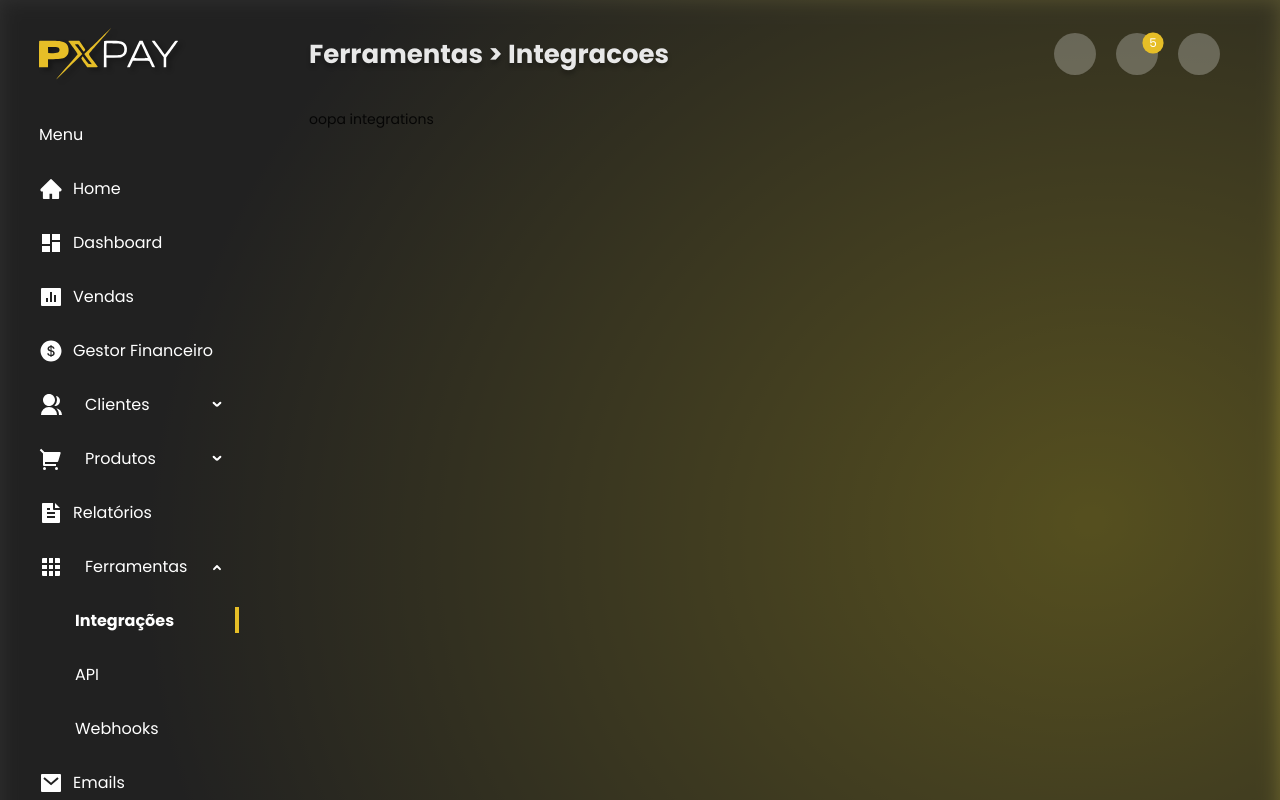
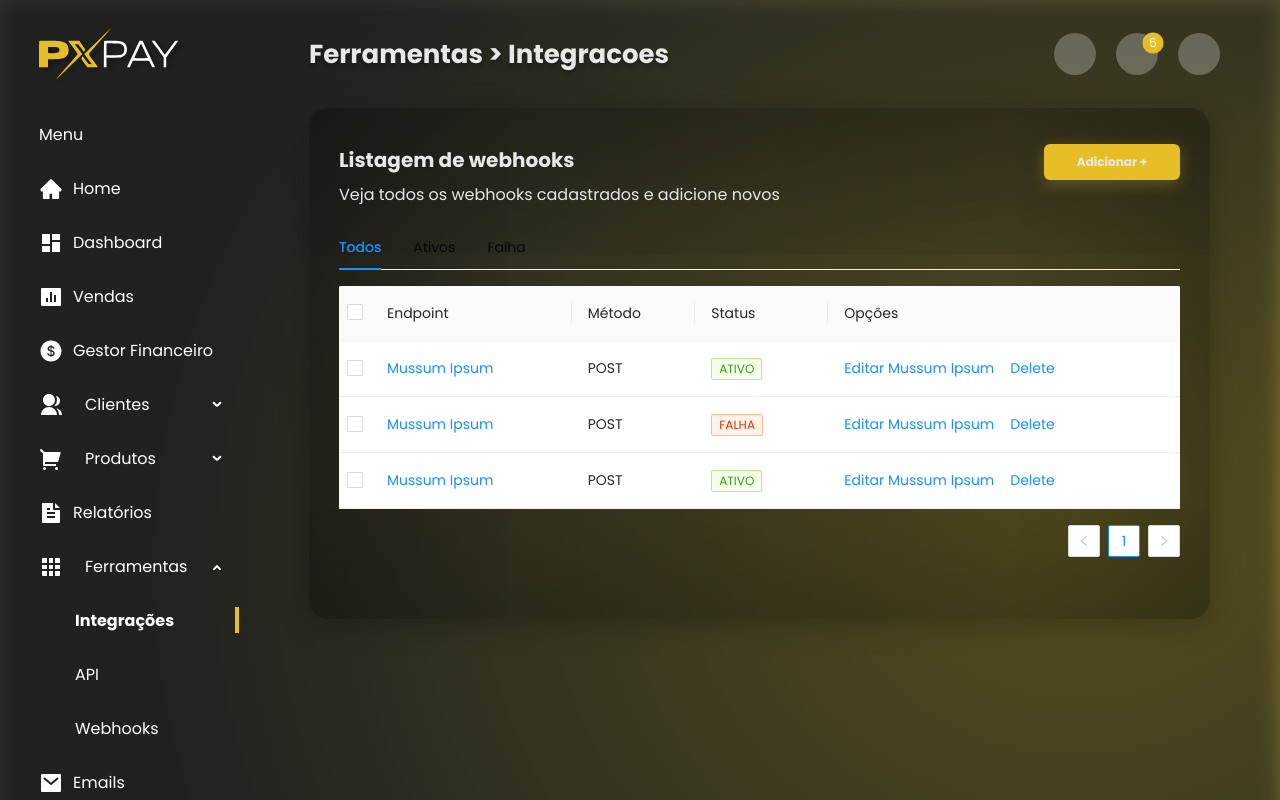
Before and after one commit to jotace-br/UniBarberShop-React, a React (Create React App) app: page /ferramentas/integracoes in a window 1280 px wide. Shown: the top 800 px of the page. Built offline with nearby package versions, Linux system fonts and the light colour scheme.

Commit message:
ferramentas > integrações e webhooks feito

```diff
--- a/src/pages/Tools/Api/index.tsx
+++ b/src/pages/Tools/Api/index.tsx
@@ -23,7 +23,6 @@ const Api: React.FC = () => {
   const [isToken, setIsToken] = useState(false);
 
   const noTokenYetMessage = () => {
-    setIsToken(!isToken);
     if (isToken) {
       return (
         <>
--- a/src/pages/Tools/Integrations/index.tsx
+++ b/src/pages/Tools/Integrations/index.tsx
@@ -1,9 +1,107 @@
 import React from "react";
 
+import { ButtonPrimary } from "../../../components/Button";
+import {
+  Card,
+  CardContent,
+  CardHeader,
+  CardSubTitle,
+  CardTitle,
+} from "../../../components/Card";
+import { StyledTab, StyledTabPane } from "../../../components/Tabs";
+import { RiLayoutGridFill } from "react-icons/ri";
+import { FaFacebook } from "react-icons/fa";
 // import { Container } from './styles';
 
-const Integrations: React.FC = () => {
-  return <div>oopa integrations</div>;
+const Api: React.FC = () => {
+  return (
+    <Card>
+      <CardHeader>
+        <div>
+          <CardTitle>Listagem de webhooks</CardTitle>
+          <CardSubTitle>
+            Veja todos os webhooks cadastrados e adicione novos
+          </CardSubTitle>
+        </div>
+        <ButtonPrimary>
+          <p>Adicionar +</p>
+        </ButtonPrimary>
+      </CardHeader>
+
+      <CardContent>
+        <StyledTab>
+          <StyledTabPane tab="Disponíveis" key="1">
+            <h3>Plataformas ativas</h3>
+            <h4>
+              <RiLayoutGridFill /> 3 plataformas
+            </h4>
+
+            <Card>
+              <section style={{ display: "flex" }}>
+                <div
+                  style={{
+                    background: "#222222",
+                    height: "100px",
+                    width: "68px",
+                    display: "flex",
+                    justifyContent: "center",
+                    alignItems: "center",
+                  }}
+                >
+                  <FaFacebook size="50px" />
+                </div>
+                <div
+                  style={{
+                    marginLeft: 17,
+                  }}
+                >
+                  <h3>plataforma</h3>
+                  <h4>Aqui vai uma breve descrição sobre a plataforma </h4>
+                  <ButtonPrimary>
+                    <p>Conectar</p>
+                  </ButtonPrimary>
+                </div>
+              </section>
+            </Card>
+          </StyledTabPane>
+          <StyledTabPane tab="Ativos" key="2">
+            <h3>Plataformas disponíveis</h3>
+            <h4>
+              <RiLayoutGridFill /> 12 plataformas
+            </h4>
+
+            <Card>
+              <section style={{ display: "flex" }}>
+                <div
+                  style={{
+                    background: "#222222",
+                    height: "100px",
+                    width: "68px",
+                    display: "flex",
+                    justifyContent: "center",
+                    alignItems: "center",
+                  }}
+                >
+                  <FaFacebook size="50px" />
+                </div>
+                <div
+                  style={{
+                    marginLeft: 17,
+                  }}
+                >
+                  <h3>plataforma</h3>
+                  <h4>Aqui vai uma breve descrição sobre a plataforma </h4>
+                  <ButtonPrimary>
+                    <p>Conectar</p>
+                  </ButtonPrimary>
+                </div>
+              </section>
+            </Card>
+          </StyledTabPane>
+        </StyledTab>
+      </CardContent>
+    </Card>
+  );
 };
 
-export default Integrations;
+export default Api;
--- a/src/pages/Tools/Webhooks/index.tsx
+++ b/src/pages/Tools/Webhooks/index.tsx
@@ -1,9 +1,163 @@
-import React from "react";
+import React, { useState } from "react";
+
+import { ButtonPrimary } from "../../../components/Button";
+import {
+  Card,
+  CardContent,
+  CardHeader,
+  CardSubTitle,
+  CardTitle,
+} from "../../../components/Card";
+import { StyledTab, StyledTabPane } from "../../../components/Tabs";
+
+import { Table, Space, Tag } from "antd";
 
 // import { Container } from './styles';
 
-const Webhooks: React.FC = () => {
-  return <div>oopa webhooks</div>;
+const Api: React.FC = () => {
+  const [isDataAvailable, setIsDataAvailable] = useState(false);
+
+  const columns = [
+    {
+      title: "Endpoint",
+      dataIndex: "endpoint",
+      key: "endpoint",
+      render: (text: string) => <a>{text}</a>,
+    },
+    {
+      title: "Método",
+      dataIndex: "method",
+      key: "method",
+    },
+    {
+      title: "Status",
+      key: "status",
+      dataIndex: "status",
+      render: (status: string) => (
+        <span>
+          <Tag color={status.includes("ATIVO") ? "green" : "volcano"}>
+            {status.toUpperCase()}
+          </Tag>
+        </span>
+      ),
+    },
+    {
+      title: "Opções",
+      key: "options",
+      render: (text: string, record: { endpoint: string }) => (
+        <Space size="middle">
+          <a>Editar {record.endpoint}</a>
+          <a>Delete</a>
+        </Space>
+      ),
+    },
+  ];
+
+  const data = [
+    {
+      key: "1",
+      endpoint: "Mussum Ipsum",
+      method: "POST",
+      status: "ATIVO",
+    },
+    {
+      key: "2",
+      endpoint: "Mussum Ipsum",
+      method: "POST",
+      status: "FALHA",
+    },
+    {
+      key: "3",
+      endpoint: "Mussum Ipsum",
+      method: "POST",
+      status: "ATIVO",
+    },
+  ];
+  interface DataType {
+    key: React.Key;
+    endpoint: string;
+    method: string;
+    status: string;
+  }
+
+  // rowSelection object indicates the need for row selection
+  const rowSelection = {
+    onChange: (selectedRowKeys: React.Key[], selectedRows: DataType[]) => {
+      console.log(
+        `selectedRowKeys: ${selectedRowKeys}`,
+        "selectedRows: ",
+        selectedRows
+      );
+    },
+    getCheckboxProps: (record: DataType) => ({
+      disabled: record.endpoint === "Disabled User", // Column configuration not to be checked
+      endpoint: record.endpoint,
+    }),
+  };
+
+  const isTableEmpty = () => {
+    if (!isDataAvailable) {
+      return (
+        <div>
+          <Table
+            rowSelection={{ type: "checkbox", ...rowSelection }}
+            columns={columns}
+            dataSource={data}
+          />
+        </div>
+      );
+    } else {
+      return (
+        <div
+          style={{
+            display: "flex",
+            flexDirection: "column",
+            justifyContent: "center",
+            alignItems: "center",
+          }}
+        >
+          <p>
+            <b>Por enquanto, não há tokens de acesso :(</b>
+          </p>
+          <p>Você pode gerar um novo token clicando aqui</p>
+
+          <ButtonPrimary>
+            <p>Adicionar +</p>
+          </ButtonPrimary>
+        </div>
+      );
+    }
+  };
+
+  return (
+    <Card>
+      <CardHeader>
+        <div>
+          <CardTitle>Listagem de webhooks</CardTitle>
+          <CardSubTitle>
+            Veja todos os webhooks cadastrados e adicione novos
+          </CardSubTitle>
+        </div>
+        <ButtonPrimary>
+          <p>Adicionar +</p>
+        </ButtonPrimary>
+      </CardHeader>
+
+      <CardContent>
+        <StyledTab>
+          <StyledTabPane tab="Todos" key="1">
+            {isTableEmpty()}
+          </StyledTabPane>
+          <StyledTabPane tab="Ativos" key="2">
+            <p>ativos</p>
+          </StyledTabPane>
+          <StyledTabPane tab="Falha" key="3">
+            <p>falha</p>
+          </StyledTabPane>
+        </StyledTab>
+      </CardContent>
+    </Card>
+  );
 };
 
-export default Webhooks;
+export default Api;
--- a/src/routes/index.tsx
+++ b/src/routes/index.tsx
@@ -12,9 +12,9 @@ import Registrations from "../pages/Registrations";
 import Reports from "../pages/Reports";
 
 //ferramentas
-import Integrations from "../pages/Tools/Integrations";
+import Integrations from "../pages/Tools/Webhooks";
 import Api from "../pages/Tools/Api";
-import Webhooks from "../pages/Tools/Webhooks";
+import Webhooks from "../pages/Tools/Integrations";
 
 const Routes: React.FC = () => (
   <Switch>
```
